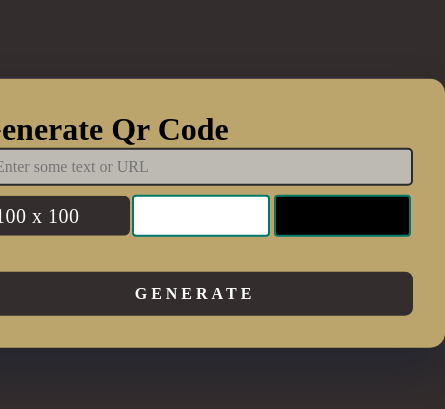
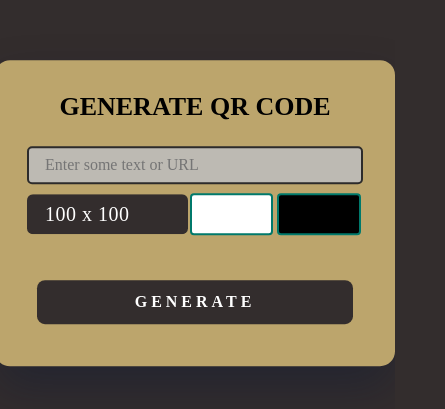
Before and after one commit to shaik-jeelan-641/Generate-QR-Code, a plain HTML site: page index.html in a window 390 px wide. Shown: the part 209-618 px from the top of the page, 445 px wide, since content can reach past the window. Drawn offline with Linux system fonts and the light colour scheme.

Commit message:
style.css

```diff
--- a/style.css
+++ b/style.css
@@ -17,6 +17,15 @@ body {
   height: 100vh;
   background:var(--bcg-color)
 }
+.wrapper h1{
+
+  font-size: 26px;
+  text-align: center;
+  color: var(--secondary-color);
+  margin-bottom: 24px;
+  text-transform: uppercase;
+}
+
 .wrapper {
   background-color:var(--primary-color);
   padding: 2em 2em;
@@ -144,3 +153,36 @@ select option {
 .hide {
   display: none;
 }
+
+
+
+@media (max-width:477px) {
+  .wrapper {
+
+      width: 400px;
+
+  }
+  select {
+
+      width: 250px;
+
+  }
+  .color-inp1 {
+
+      width: 150px;
+      padding-left: 10px;
+
+
+  }
+
+
+  .box{
+      display: flex;
+      align-items: center;
+      flex-direction: column;
+      margin: 10px;
+  }
+  .box a {
+      text-align: center;
+  }
+}
```
